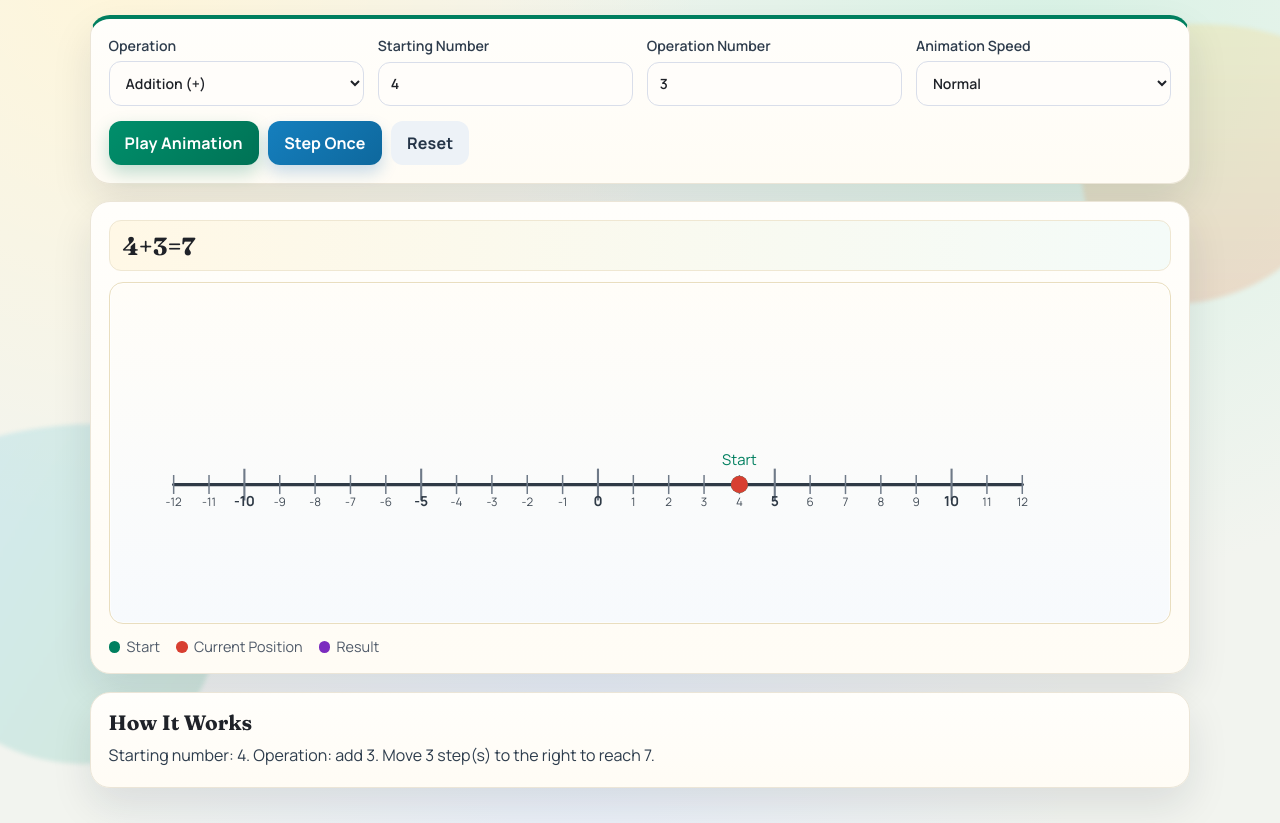
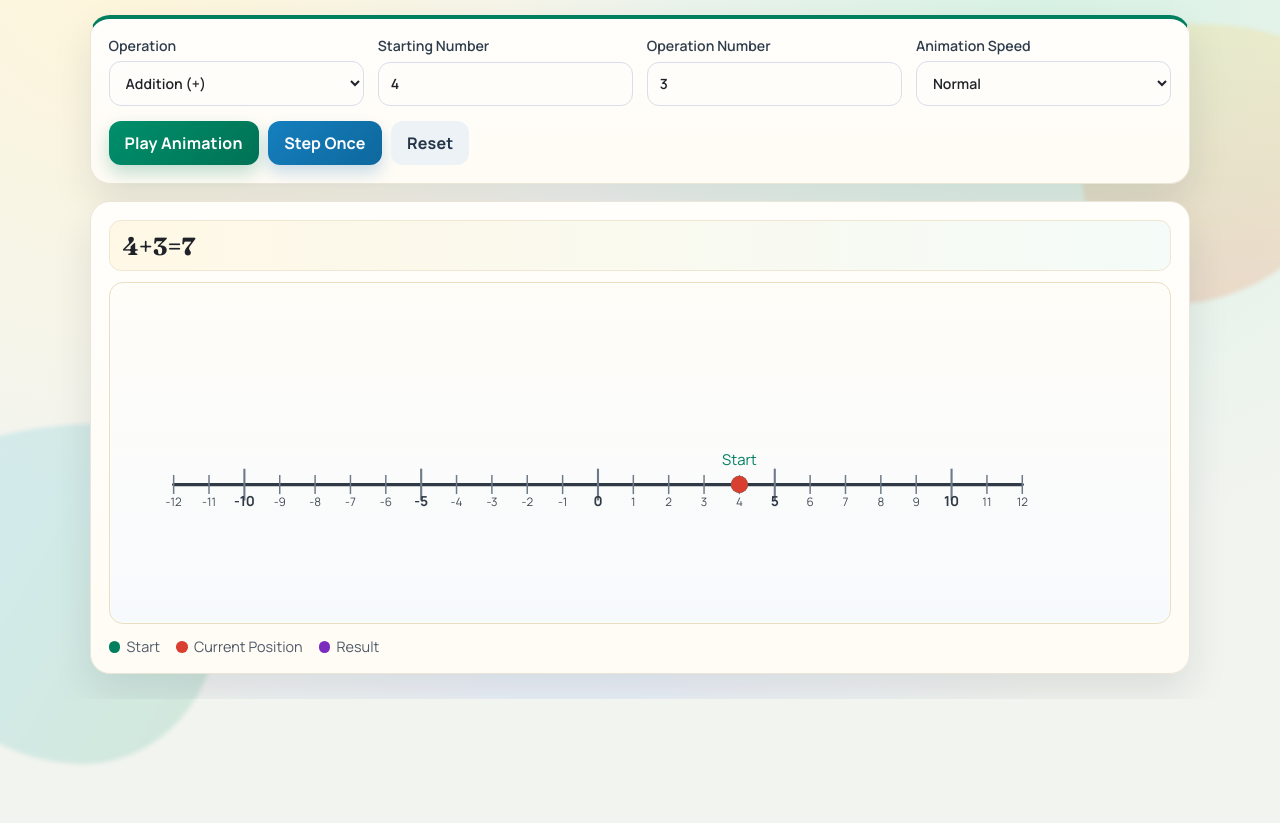
Before and after one commit to zwh19921116-crypto/Mathematics-NumberLineExplorer, a plain HTML site: page index.html in a window 1280 px wide. Shown: the part 136-959 px from the top of the page. After the commit the page ends 835 px from the top, so only its background shows below. Drawn offline with Linux system fonts and the light colour scheme.

Commit message:
Remove How It Works section and related script references

```diff
--- a/index.html
+++ b/index.html
@@ -83,11 +83,6 @@
           <span><i class="dot dot-result"></i>Result</span>
         </div>
       </section>
-
-      <section class="panel explanation-panel" aria-live="polite">
-        <h2>How It Works</h2>
-        <p id="explanation"></p>
-      </section>
     </main>
 
     <script src="script.js"></script>
--- a/script.js
+++ b/script.js
@@ -7,7 +7,6 @@ const playBtn = document.getElementById("playBtn");
 const stepBtn = document.getElementById("stepBtn");
 const resetBtn = document.getElementById("resetBtn");
 const equationEl = document.getElementById("equation");
-const explanationEl = document.getElementById("explanation");
 
 const state = {
   min: -12,
@@ -336,7 +335,6 @@ function applyScenario() {
 
   if (!model.valid) {
     equationEl.textContent = `${a} ${operation === "divide" ? "÷" : "?"} ${b}`;
-    explanationEl.textContent = model.message;
     state.jumps = [];
     state.start = 0;
     state.result = 0;
@@ -358,7 +356,6 @@ function applyScenario() {
   state.max = range.max;
 
   equationEl.textContent = model.equation;
-  explanationEl.textContent = model.explanation;
   drawNumberLine();
 }
 
```
